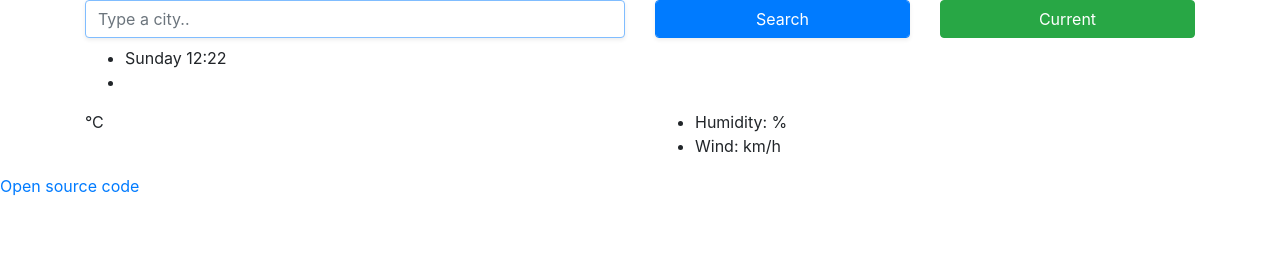
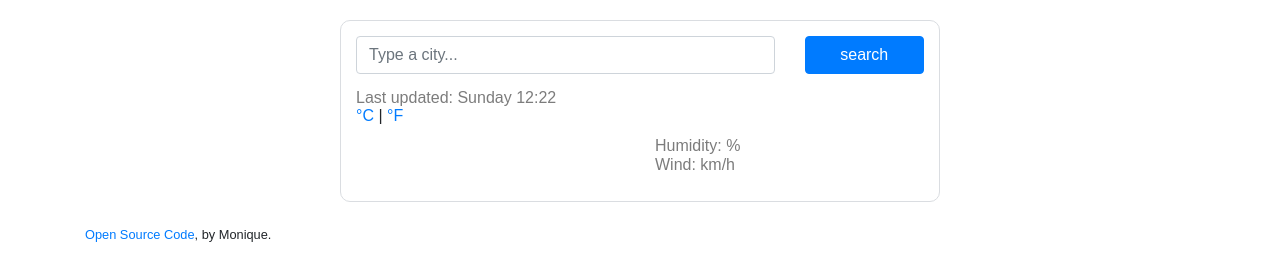
Before and after one commit to Monique798/weather, a plain HTML site: page index.html in a window 1280 px wide. Drawn offline with nearby package versions, Linux system fonts and the light colour scheme; no server answers.

Commit message:
Update index.html

```diff
--- a/index.html
+++ b/index.html
@@ -11,68 +11,69 @@
       crossorigin="anonymous"
     />
     <script src="https://unpkg.com/axios/dist/axios.min.js"></script>
-    <link rel="stylesheet" href="src/styles.css" />
+    <link rel="stylesheet" href="src/style.css" />
     <title>Weather App</title>
   </head>
 
   <body>
     <div class="container">
+      <div class="weather-app-wrapper">
         <div class="weather-app">
-        <form class="search-form" id="search-form">
+          <form id="search-form" class="mb-3">
             <div class="row">
-            <div class="col-6">
+              <div class="col-9">
                 <input
                   type="search"
-                placeholder="Type a city.."
-                autofocus="on"
+                  placeholder="Type a city..."
+                  class="form-control"
+                  id="city-input"
                   autocomplete="off"
-                id="city-input"
-                class="form-control shadow-sm"
                 />
               </div>
               <div class="col-3">
                 <input
                   type="submit"
-                value="Search"
-                class="form-control btn btn-primary shadow-sm w-100"
+                  value="search"
+                  class="btn btn-primary w-100"
                 />
-            </div>
-            <div class="col-3">
-              <button
-                class="btn btn-success w-100"
-                id="current-location-button"
-              >
-                Current
-              </button>
               </div>
             </div>
           </form>
+          <div class="overview">
             <h1 id="city"></h1>
             <ul>
-          <li id="date"></li>
+              <li>Last updated: <span id="date"></span></li>
               <li id="description"></li>
             </ul>
+          </div>
           <div class="row">
             <div class="col-6">
-            <div class="clearfix">
+              <div class="d-flex weather-temperature">
+                <img src="" alt="" class="float-left" id="icon" />
                 <div class="float-left">
-                <span class="temperature" id="temperature"></span
-                ><span class="units">°C</span>
+                  <strong id="temperature"></strong>
+                  <span class="units"
+                    ><a href="#" id="celsius-link" class="active">°C</a> |
+                    <a href="#" id="fahrenheit-link">°F</a></span
+                  >
                 </div>
               </div>
             </div>
             <div class="col-6">
               <ul>
                 <li>Humidity: <span id="humidity"></span>%</li>
-              <li>Wind: <span id="wind"></span> km/h</li>
+                <li>Wind: <span id="wind"></span>km/h</li>
               </ul>
             </div>
           </div>
         </div>
+        <small>
+          <a href="https://github.com/Monique798/weather" target="_blank"
+            >Open Source Code</a
+          >, by Monique.
+        </small>
       </div>
-    <a href="https://github.com/Monique798/weather" target="blank"
-      >Open source code</a
-    >
+    </div>
     <script src="src/index.js"></script>
   </body>
 </html>
```
Lines whose indentation alone changed are shown as unchanged.
